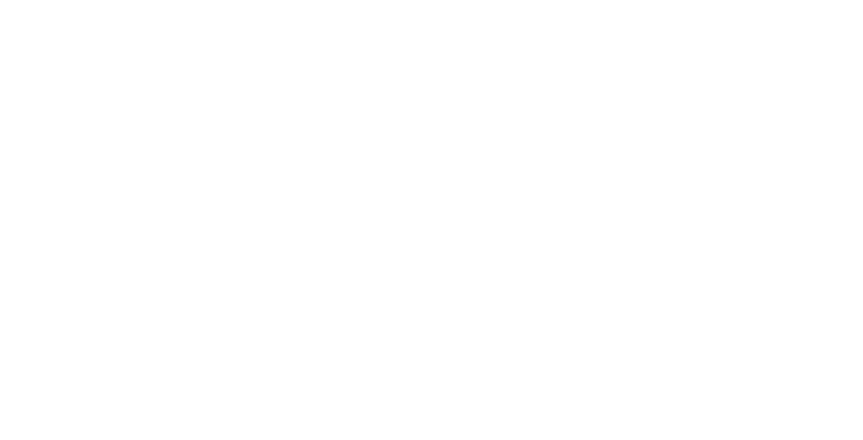
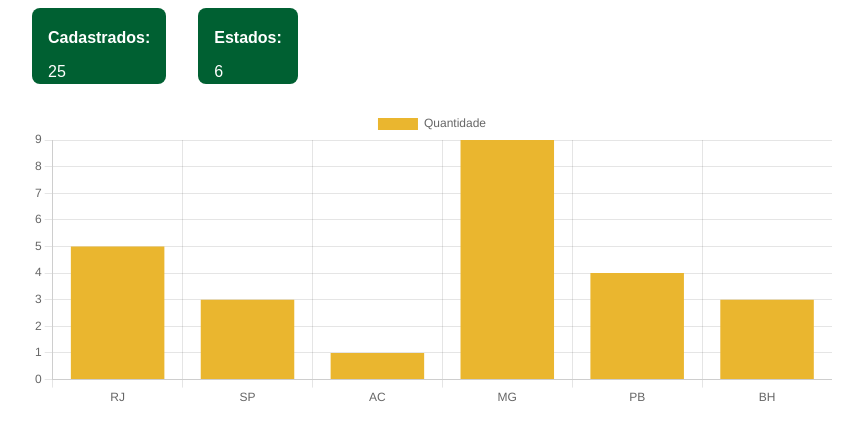
Before and after one commit to HackingDanger/ods-11, a React (Create React App) app: page / in a window 1280 px wide. Shown: the top 440 px of the page, without its empty margins (208-1071 px from the left). Built offline with nearby package versions, Linux system fonts and the light colour scheme.

Commit message:
feat(main): add dashboard page

```diff
--- a/src/App.js
+++ b/src/App.js
@@ -1,6 +1,9 @@
+import {DashboardPage} from "./pages"
+
 function App() {
   return (
     <div className="App">
+      <DashboardPage/>
     </div>
   );
 }
```
